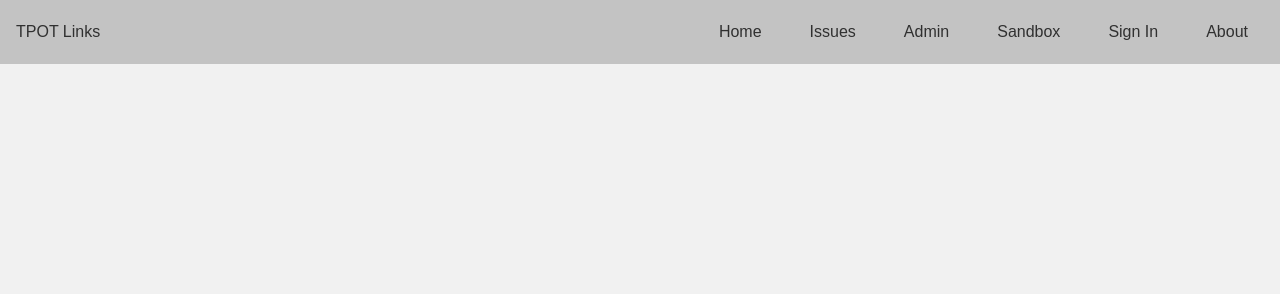
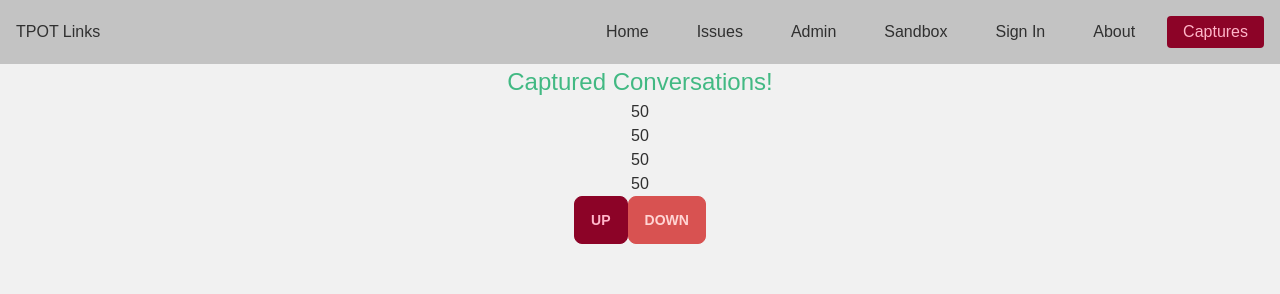
Before and after one commit to nickpreston24/tpot-links, a Vue app: page /captures in a window 1280 px wide. Shown: the top 294 px of the page. Built offline with nearby package versions, Linux system fonts and the light colour scheme; what neo4j-driver, twind would draw is missing.

Commit message:
Added convo page

```diff
--- a/src/router/index.js
+++ b/src/router/index.js
@@ -35,6 +35,11 @@ export const routes = [
     path: '/about',
     name: 'About',
     component: () => import('../views/About.vue')
+  },
+  {
+    path: "/captures",
+    name: "Captures",
+    component: ()=>import ("../views/Captures.vue")
   }
   // {
   //   path: '/.*',
--- /dev/null
+++ b/src/views/Captures.vue
@@ -0,0 +1,24 @@
+<template>
+	<div class="flex flex-col items-center">
+		<h1 class="text-ocean-500 text-2xl">Captured Conversations!</h1>
+		<label for="count">{{ count }}</label>
+		<label for="count">{{ count }}</label>
+		<label for="count">{{ count }}</label>
+		<label for="count">{{ count }}</label>
+		<div class="flex flex-row">
+			<button class="btn btn-primary" @click="count++">Up</button>
+			<button class="btn btn-secondary" @click="count--">Down</button>
+		</div>
+	</div>
+</template>
+
+<script>
+
+export default {
+	data(){
+		return {
+			count: 50
+		}
+	}
+}
+</script>
```
